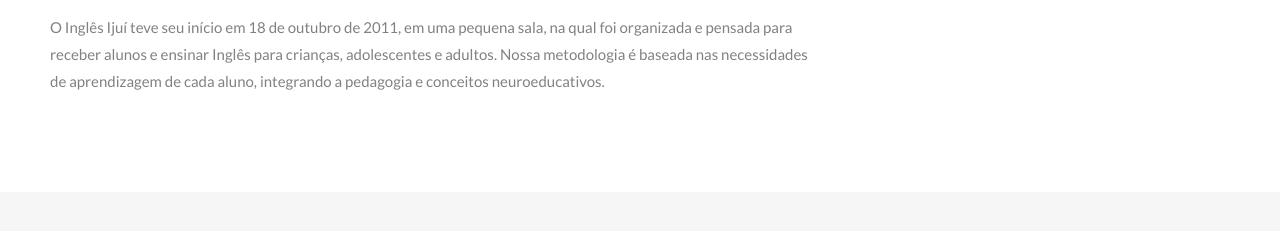
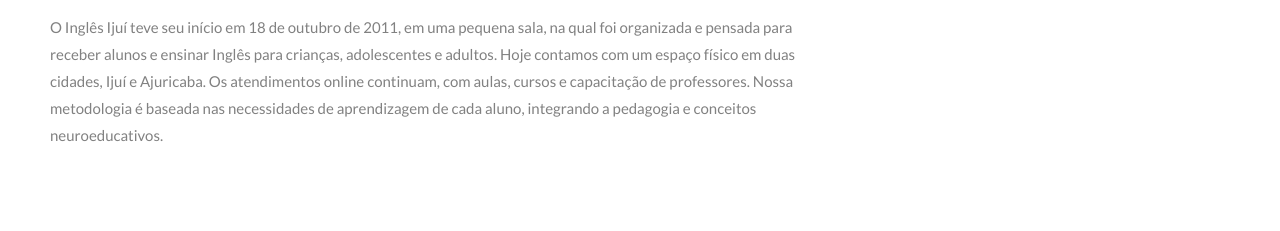
Before and after one commit to Inacio04/ingles, a plain HTML site: page index.html in a window 1280 px wide. Shown: the part 269-500 px from the top of the page. Drawn offline with nearby package versions, Linux system fonts and the light colour scheme.

Commit message:
4 upgrade
escrita no primeiro texto

```diff
--- a/index.html
+++ b/index.html
@@ -221,7 +221,7 @@
     <div class="col-sm-8">
       <h2>Sobre nós</h2><br>
       <h4>Inglês Ijuí  é um curso de Inglês que tem como objetivo formar alunos que sejam fluentes na língua Inglesa e que melhorem a sua comunicação com o mundo.</h4><br>
-      <p>O Inglês Ijuí teve seu início em 18 de outubro de 2011, em uma pequena sala, na qual foi organizada e pensada para receber alunos e ensinar Inglês para crianças, adolescentes e adultos. Nossa metodologia é baseada nas necessidades de aprendizagem de cada aluno, integrando a pedagogia e conceitos  neuroeducativos.</p>
+      <p>O Inglês Ijuí teve seu início em 18 de outubro de 2011, em uma pequena sala, na qual foi organizada e pensada para receber alunos e ensinar Inglês para crianças, adolescentes e adultos. Hoje contamos com um espaço físico em duas cidades,  Ijuí e Ajuricaba. Os atendimentos online continuam, com aulas, cursos e capacitação de professores. Nossa metodologia é baseada nas necessidades de aprendizagem de cada aluno, integrando a pedagogia e conceitos  neuroeducativos.</p>
   <br>
     </div>
     <div class="col-sm-4">
```
